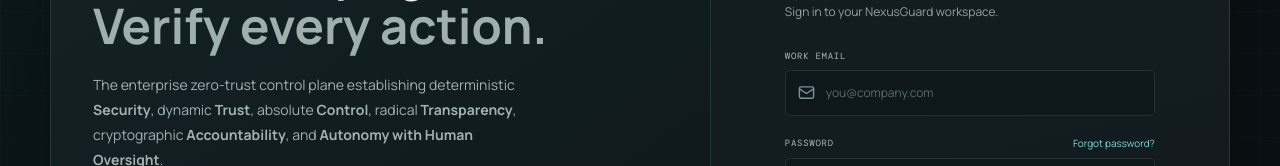
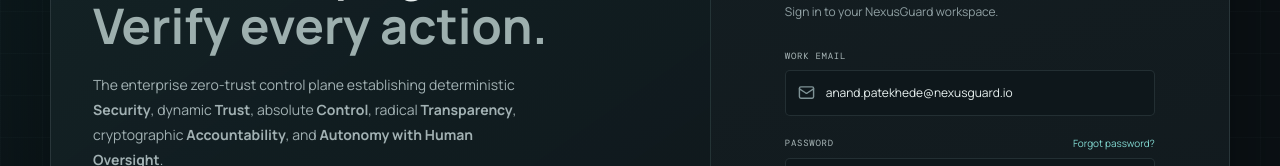
Before and after one commit to AnandPatekhede16/NexusGuard, a React (Vite) app in the folder frontend/: page / in a window 1280 px wide. Shown: the part 241-407 px from the top of the page. Built offline with nearby package versions, Linux system fonts and the light colour scheme.

Commit message:
feat: make top bar profile dynamically display logged-in operator name

```diff
--- a/frontend/src/App.tsx
+++ b/frontend/src/App.tsx
@@ -67,7 +67,52 @@
   },
 ];
 
+export type UserProfile = {
+  name: string;
+  email: string;
+  role: string;
+  initials: string;
+};
+
+function formatUserProfile(rawEmail: string): UserProfile {
+  if (!rawEmail || !rawEmail.includes('@')) {
+    return {
+      name: 'Anand Patekhede',
+      email: 'anand.patekhede@nexusguard.io',
+      role: 'Chief AI Security Officer',
+      initials: 'AP',
+    };
+  }
+  const prefix = rawEmail.split('@')[0].trim();
+  const cleaned = prefix.replace(/[._\-+]/g, ' ').trim();
+  const parts = cleaned.split(/\s+/).filter(Boolean);
+  const name = parts.map((w) => w.charAt(0).toUpperCase() + w.slice(1).toLowerCase()).join(' ') || 'Anand Patekhede';
+  const initials = parts.length > 1
+    ? (parts[0][0] + parts[parts.length - 1][0]).toUpperCase()
+    : name.slice(0, 2).toUpperCase();
+  return {
+    name,
+    email: rawEmail,
+    role: 'Chief AI Security Officer',
+    initials,
+  };
+}
+
 export default function App() {
+  const [currentUser, setCurrentUser] = useState<UserProfile>(() => {
+    const saved = localStorage.getItem('nexusguard_user');
+    if (saved) {
+      try {
+        return JSON.parse(saved);
+      } catch {}
+    }
+    return {
+      name: 'Anand Patekhede',
+      email: 'anand.patekhede@nexusguard.io',
+      role: 'Chief AI Security Officer',
+      initials: 'AP',
+    };
+  });
   const [showDashboard, setShowDashboard] = useState(false);
   const [showPassword, setShowPassword] = useState(false);
   const [notice, setNotice] = useState('');
@@ -80,6 +125,13 @@
 
   function handleSubmit(event: FormEvent<HTMLFormElement>) {
     event.preventDefault();
+    const formData = new FormData(event.currentTarget);
+    const email = (formData.get('email') as string) || '';
+    const profile = formatUserProfile(email);
+    setCurrentUser(profile);
+    try {
+      localStorage.setItem('nexusguard_user', JSON.stringify(profile));
+    } catch {}
     setShowDashboard(true);
   }
 
@@ -88,7 +140,18 @@
   }
 
   if (showDashboard) {
-    return <Dashboard onSignOut={() => setShowDashboard(false)} />;
+    return (
+      <Dashboard
+        onSignOut={() => setShowDashboard(false)}
+        user={currentUser}
+        onUpdateUser={(updated) => {
+          setCurrentUser(updated);
+          try {
+            localStorage.setItem('nexusguard_user', JSON.stringify(updated));
+          } catch {}
+        }}
+      />
+    );
   }
 
   return (
@@ -172,7 +235,7 @@
                 <label htmlFor="email">WORK EMAIL</label>
                 <div className="input-wrap">
                   <Mail className="input-icon" size={17} aria-hidden="true" />
-                  <input autoComplete="username" id="email" name="email" placeholder="you@company.com" required type="email" />
+                  <input autoComplete="username" defaultValue={currentUser.email || 'anand.patekhede@nexusguard.io'} id="email" name="email" placeholder="you@company.com" required type="email" />
                 </div>
               </div>
 
--- a/frontend/src/Dashboard.tsx
+++ b/frontend/src/Dashboard.tsx
@@ -236,7 +236,21 @@
   window.setTimeout(() => URL.revokeObjectURL(href), 1000);
 }
 
-export default function Dashboard({ onSignOut }: { onSignOut: () => void }) {
+export default function Dashboard({
+  onSignOut,
+  user,
+  onUpdateUser,
+}: {
+  onSignOut: () => void;
+  user?: { name: string; email?: string; role: string; initials: string };
+  onUpdateUser?: (user: { name: string; email: string; role: string; initials: string }) => void;
+}) {
+  const profileUser = user || {
+    name: 'Anand Patekhede',
+    initials: 'AP',
+    role: 'Chief AI Security Officer',
+    email: 'anand.patekhede@nexusguard.io',
+  };
   const [agents, setAgents] = useState<Agent[]>(sovereignAgents);
   const [activeFleetIds, setActiveFleetIds] = useState<string[]>(['DB-AGENT-01', 'FIN-AGENT-01', 'COD-AGENT-01', 'RES-AGENT-01', 'RED-AGENT-01']);
   const [lockedDown, setLockedDown] = useState(false);
@@ -463,7 +477,7 @@
           )}
         </div>
         <label className="console-search"><Search size={16} /><input aria-label="Search incidents" onChange={(event) => setQuery(event.target.value)} placeholder="Search agents, intents, policies..." ref={searchInput} value={query} /><kbd>Ctrl K</kbd></label>
-        <div className="console-user-area"><button className="assurance-top-pill" onClick={() => setAssuranceModalOpen(true)} title="View Six Core Assurances Matrix"><ShieldCheck size={14} /><span>6 CORE ASSURANCES</span><strong className="assurance-badge-chip">ACTIVE</strong></button><span className="region-pill"><Globe2 size={14} /> US-EAST-SECURE-PROD-CLUSTER-01</span><button className="threat-pill" onClick={() => openPage('threat-detection', 'Threat Detection')} style={{ cursor: 'pointer', border: 'none' }}><AlertTriangle size={14} /> {incidents.length} EVENTS</button><button className="icon-control notification-control" aria-label="Notifications" onClick={() => openPage('threat-detection', 'Threat Detection')}><Bell size={17} /><i /></button><span className="console-divider" /><button className="profile-button" onClick={onSignOut} title="Return to sign-in preview"><span className="profile-avatar">MV</span><span className="profile-name"><strong>Col. Marcus Vance</strong><small>Chief AI Security Officer</small></span><ChevronRight size={14} /></button></div>
+        <div className="console-user-area"><button className="assurance-top-pill" onClick={() => setAssuranceModalOpen(true)} title="View Six Core Assurances Matrix"><ShieldCheck size={14} /><span>6 CORE ASSURANCES</span><strong className="assurance-badge-chip">ACTIVE</strong></button><span className="region-pill"><Globe2 size={14} /> US-EAST-SECURE-PROD-CLUSTER-01</span><button className="threat-pill" onClick={() => openPage('threat-detection', 'Threat Detection')} style={{ cursor: 'pointer', border: 'none' }}><AlertTriangle size={14} /> {incidents.length} EVENTS</button><button className="icon-control notification-control" aria-label="Notifications" onClick={() => openPage('threat-detection', 'Threat Detection')}><Bell size={17} /><i /></button><span className="console-divider" /><button className="profile-button" onClick={onSignOut} title={`Signed in as ${profileUser.name} (${profileUser.email || 'Admin'}). Click to sign out.`}><span className="profile-avatar">{profileUser.initials}</span><span className="profile-name"><strong>{profileUser.name}</strong><small>{profileUser.role}</small></span><ChevronRight size={14} /></button></div>
       </header>
 
       <aside className={`console-sidebar${mobileNavOpen ? ' console-sidebar-open' : ''}`}><nav aria-label="Command center navigation">{navigation.map((group) => <div className="nav-group" key={group.group}><h2>{group.group}</h2>{group.items.map(({ label, icon: Icon, ...item }) => <button aria-current={activeNav === label ? 'page' : undefined} className={`nav-link${activeNav === label ? ' nav-link-active' : ''}`} key={label} onClick={() => navigate({ label, icon: Icon, ...item })}><Icon size={16} /><span>{label}</span></button>)}</div>)}</nav><div className="sidebar-foot" id="workspace-status"><span className="sidebar-status-dot" /><span><strong style={{ color: "#6ffbbe" }}>Oracle 11g &amp; FastAPI Live</strong><small style={{ color: "#10b981" }}>Zero-Trust Enclave (1521/8000)</small></span></div></aside>
```
